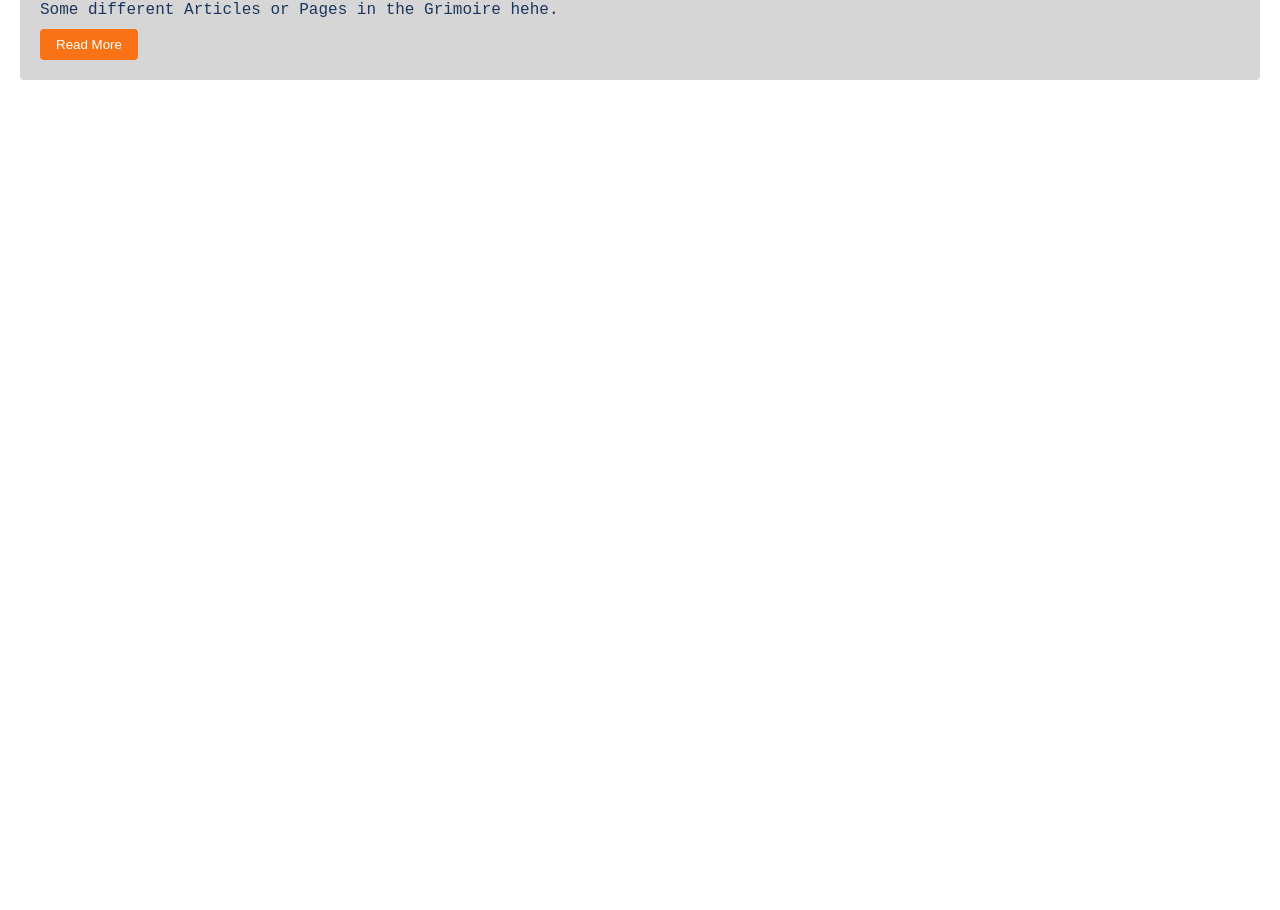
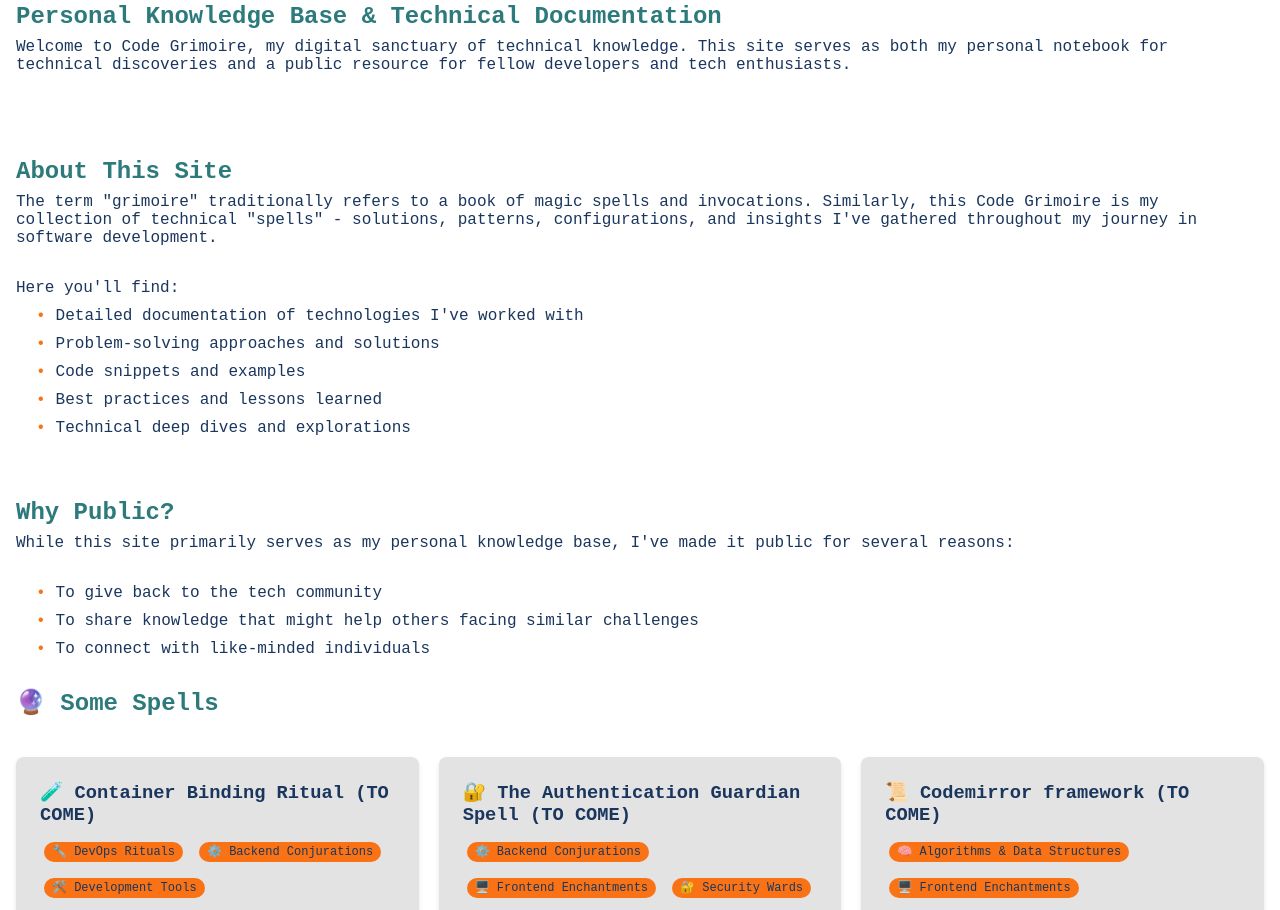
Before and after one commit to LEEDASILVA/tech-blog, a React app: page / in a window 1280 px wide. Shown: the part 190-1100 px from the top of the page. Before the commit the page ends 800 px from the top, so only its background shows below. Built offline with nearby package versions, Linux system fonts and the light colour scheme.

Commit message:
feat(home): add cards for the different spells/talks & add description of the simple website as well

```diff
--- a/public/index.css
+++ b/public/index.css
@@ -37,3 +37,109 @@ body {
   color: var(--color-text);
   transition: all 0.5s ease;
 }
+
+h2 {
+  color: var(--color-secondary);
+  margin-top: 20px;
+  margin-bottom: 20px;
+}
+
+ul {
+  list-style: none;
+}
+ul li {
+  margin-left: 20px;
+  margin-bottom: 10px;
+}
+ul li::before {
+  content: "•";
+  margin-right: 10px;
+  color: var(--color-accent);
+}
+
+.section {
+  margin: 2rem 0;
+}
+
+.section-title {
+  margin-bottom: 0.5rem;
+  color: var(--color-secondary);
+}
+
+.section-description {
+  color: var(--color-text);
+  margin: 0;
+}
+
+.badge {
+  display: inline-block;
+  padding: 0.25rem 0.5rem;
+  margin: 0.25rem;
+  font-size: 0.75rem;
+  font-weight: 500;
+  color: var(--color-text);
+  background-color: var(--color-accent);
+  border-radius: 9999px;
+  line-height: 1;
+  white-space: nowrap;
+}
+
+.card {
+  background-color: var(--color-light-gray);
+  padding: 1.5rem;
+  margin-top: 1.25rem;
+  border-radius: 8px;
+  display: flex;
+  flex-direction: column;
+  box-shadow: 0 2px 4px rgba(0, 0, 0, 0.1);
+  transition:
+    transform 0.2s ease,
+    box-shadow 0.2s ease;
+}
+.card:hover {
+  transform: translateY(-2px);
+  box-shadow: 0 4px 8px rgba(0, 0, 0, 0.15);
+}
+.card-title {
+  margin-bottom: 0.75rem;
+  font-weight: 600;
+  color: var(--color-text-primary);
+}
+.card-categories {
+  display: flex;
+  flex-wrap: wrap;
+  gap: 0.5rem;
+  margin-bottom: 1rem;
+  max-width: 50rem;
+}
+.card-description {
+  margin-bottom: 1rem;
+  color: var(--color-text-secondary);
+  line-height: 1.5;
+}
+.card-button {
+  background-color: var(--color-accent);
+  color: var(--color-bg);
+  padding: 0.625rem 1.125rem;
+  border: none;
+  border-radius: 4px;
+  cursor: pointer;
+  font-weight: 500;
+  transition: background-color 0.2s ease;
+  align-self: flex-start;
+  margin-top: 0.5rem;
+}
+.card-button:hover {
+  background-color: var(--color-accent-secondary);
+}
+
+@media (max-width: 768px) {
+  .card-container {
+    padding: 1rem;
+  }
+
+  .card-button {
+    width: 100%;
+    align-self: center;
+  }
+}
--- a/src/App.tsx
+++ b/src/App.tsx
@@ -1,34 +1,138 @@
+import Header from './components/design/Header.tsx'
+import Card from './components/design/Card.tsx'
+import { useResponsive } from './context/ResponsiveContext.tsx'
+
+const categories = {
+  frontend: `🖥️ Frontend Enchantments`,
+  backend: `⚙️  Backend Conjurations`,
+  devops: `🔧 DevOps Rituals`,
+  tools: `🛠️ Development Tools`,
+  securaty: `🔐 Security Wards`,
+  algorithms : `🧠 Algorithms & Data Structures`
+}
+
+const Section: FC<{
+  description: string
+  title?: string
+  isMobile: boolean
+}> = ({ description, title, isMobile }) => {
+  const responsive = isMobile ? (
+    <h3 className="section-title" style={{ color: 'var(--color-secondary)' }}>
+      {title}
+    </h3>
+  ) : (
+    <h2 className="section-title">{title}</h2>
+  )
+  return (
+    <div className="section">
+      {title && responsive}
+      <p className="section-description">{description}</p>
+    </div>
+  )
+}
+
 export const App: FC = () => {
+  const { isMobile, isTablet } = useResponsive()
+
   return (
     <div className="app">
-      <main style={{ padding: '20px' }}>
-        <h2 style={{ color: 'var(--color-secondary)' }}>Welcome</h2>
-        <p>This is where you will find information about me.</p>
+      <Header title="Code Grimoire" />
+      <main
+        style={{
+          maxWidth: '100rem',
+          width: '100%',
+          margin: '0 auto',
+          padding: '0 1rem',
+          display: 'flex',
+          flexDirection: 'column',
+        }}
+      >
+        <Section
+          isMobile={isMobile || isTablet}
+          description="Welcome to Code Grimoire, my digital sanctuary of technical knowledge.
+          This site serves as both my personal notebook for technical
+          discoveries and a public resource for fellow developers and tech
+          enthusiasts."
+          title="Personal Knowledge Base & Technical Documentation"
+        />
 
-        <div
-          style={{
-            backgroundColor: 'var(--color-gray)',
-            padding: '20px',
-            marginTop: '20px',
-            borderRadius: '4px',
-          }}
-        >
-          <h3>Featured Article</h3>
-          <p>Some different Articles or Pages in the Grimoire hehe.</p>
-          <button
-            type="button"
+        <Section
+          isMobile={isMobile || isTablet}
+          description={`The term "grimoire" traditionally refers to a book of magic spells and invocations. Similarly, this Code Grimoire is my collection of technical "spells" - solutions, patterns, configurations, and insights I've gathered throughout my journey in software development.`}
+          title="About This Site"
+        />
+
+        <p style={{ marginBottom: '10px' }}>Here you'll find:</p>
+        <ul>
+          <li>Detailed documentation of technologies I've worked with</li>
+          <li>Problem-solving approaches and solutions</li>
+          <li>Code snippets and examples</li>
+          <li>Best practices and lessons learned</li>
+          <li>Technical deep dives and explorations</li>
+        </ul>
+
+        <Section
+          isMobile={isMobile || isTablet}
+          title="Why Public?"
+          description={`While this site primarily serves as my personal knowledge base, I've made it public for several reasons:`}
+        />
+
+        <ul>
+          <li>To give back to the tech community</li>
+          <li>
+            To share knowledge that might help others facing similar challenges
+          </li>
+          <li>To connect with like-minded individuals</li>
+        </ul>
+
+        <div>
+          <h2>🔮 Some Spells</h2>
+          <div
             style={{
-              backgroundColor: 'var(--color-accent)',
-              color: 'var(--color-bg)',
-              padding: '8px 16px',
-              border: 'none',
-              borderRadius: '4px',
-              cursor: 'pointer',
-              marginTop: '10px',
+              margin: '0 auto',
+              display: 'grid',
+              gridTemplateColumns: `repeat(${isMobile ? 1 : 3}, 1fr)`,
+              gap: '20px',
             }}
           >
-            Read More
-          </button>
+            <Card
+              title="🧪 Container Binding Ritual (TO COME)"
+              description={`A reliable workflow for connecting containerized services with
+                minimal configuration.`}
+              redirect="/"
+              categories={{
+                devops: `🔧 DevOps Rituals`,
+                backend: `⚙️  Backend Conjurations`,
+                tools: `🛠️ Development Tools`,
+              }}
+            />
+            <Card
+              title="🔐 The Authentication Guardian Spell (TO COME)"
+              description={`A robust authentication system is the gatekeeper of your application. This spell provides a secure, scalable authentication implementation for backend services, covering user registration, login flows, password management.`}
+              redirect="/"
+              categories={{
+                backend: `⚙️  Backend Conjurations`,
+                frontend: `🖥️ Frontend Enchantments`,
+                securaty: `🔐 Security Wards`,
+                algorithms : `🧠 Algorithms & Data Structures`
+              }}
+            />
+            <Card
+              title="📜 Codemirror framework (TO COME)"
+              description={`State management across React and Codemirror.`}
+              redirect="/"
+              categories={{
+                algorithms : `🧠 Algorithms & Data Structures`,
+                frontend: `🖥️ Frontend Enchantments`,
+              }}
+            />
+            <Card
+              title="🧙 How to use git command (TO COME)"
+              description={`Common and daily use of git commands.`}
+              redirect="/"
+              categories={{tools: `🛠️ Development Tools`}}
+            />
+           </div>
         </div>
       </main>
     </div>
--- /dev/null
+++ b/src/components/design/Badge.tsx
@@ -0,0 +1,12 @@
+type BadgeProps = {
+  label: string
+  color?: string
+}
+
+const Badge: FC<BadgeProps> = ({ label, color }) => (
+  <span className="badge" style={{ backgroundColor: color }}>
+    {label}
+  </span>
+)
+
+export default Badge
--- /dev/null
+++ b/src/components/design/Card.tsx
@@ -0,0 +1,37 @@
+import Badge from './Badge.tsx'
+import { useNavigate } from 'react-router-dom'
+import { useResponsive } from '../../context/ResponsiveContext.tsx'
+
+interface CardType {
+  title: string
+  categories: string[]
+  description?: string
+  redirect?: string
+}
+
+const Card: FC<CardType> = ({ title, categories, description, redirect }) => {
+  const categoriesKey = Object.keys(categories)
+  const navigate = useNavigate()
+  //const { isMobile } = useResponsive()
+
+  return (
+    <div className="card">
+      <h3 className="card-title">{title}</h3>
+      <div className="card-categories">
+        {categoriesKey.map(k => (
+          <Badge key={k} label={categories[k]} />
+        ))}
+      </div>
+      {description && <p className="card-description">{description}</p>}
+      <button
+        className="card-button"
+        type="button"
+        onClick={() => redirect && navigate(redirect)}
+      >
+        Read More
+      </button>
+    </div>
+  )
+}
+
+export default Card
--- a/src/components/design/Nav.tsx
+++ b/src/components/design/Nav.tsx
@@ -8,7 +8,6 @@ import { useNavigate } from 'react-router-dom'
 
 const pages = [
   { label: 'Blog', href: '/blog' },
-  { label: 'About', href: '/about' },
   { label: 'Contact', href: '/contact' },
 ]
 const Nav: FC = () => {
--- a/src/index.tsx
+++ b/src/index.tsx
@@ -20,7 +20,6 @@ root.render(
           <Routes>
             <Route path="/" element={<App />} />
             <Route path="/blog" element={<Blog />} />
-            <Route path="/about" element={<div />} />
             <Route path="/contact" element={<div />} />
           </Routes>
         </BrowserRouter>
```
